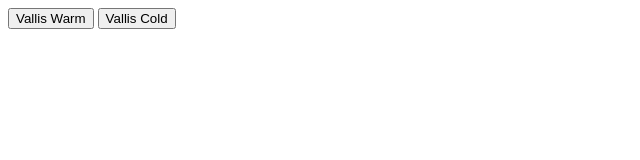
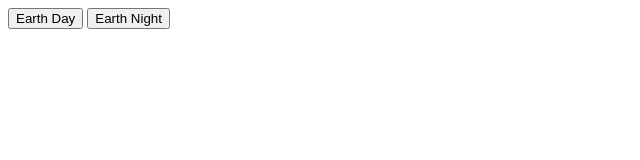
Before and after one commit to Doc-Sir/bananayfctyvgubhjkml, a plain HTML site: page index.html in a window 1280 px wide. Shown: the full height of the page, 0-640 px from the left. Drawn offline with Linux system fonts and the light colour scheme.

Commit message:
Update index.html

```diff
--- a/index.html
+++ b/index.html
@@ -15,8 +15,8 @@
   </style>
 </head>
 <body>
-  <button id="vallis-warm">Vallis Warm</button>
-  <button id="vallis-cold">Vallis Cold</button>
+  <button id="vallis-warm">Earth Day</button>
+  <button id="vallis-cold">Earth Night</button>
   <div id="notification"></div>
 </body>
 </html>
```
